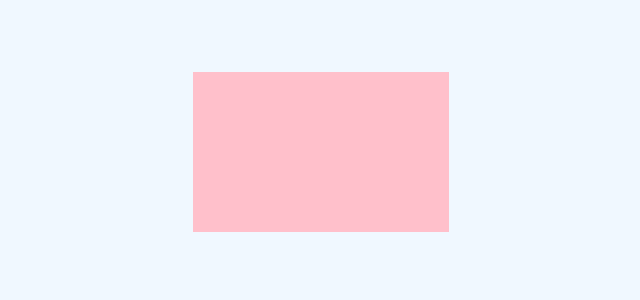
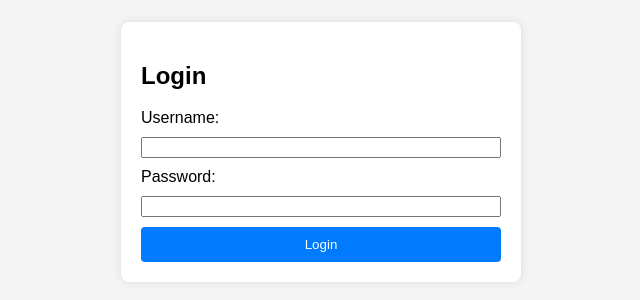
Before and after one commit to abhishekdahal-397/password-hash-using-bcrypt-and-jsonwebtoken, a plain HTML site: page frontend/index.html in a window 1280 px wide. Shown: the part 248-548 px from the top of the page, without its empty margins (319-959 px from the left). Drawn offline with Linux system fonts and the light colour scheme.

Commit message:
redirection successsful in frontend

```diff
--- a/backend/middlewares/authenticateJWT.js
+++ b/backend/middlewares/authenticateJWT.js
@@ -1,15 +1,11 @@
 // middleware/authenticateJWT.js
 const jwt = require("jsonwebtoken");
-
 const secretKey = "your_secret_key";
-
 const authenticateJWT = (req, res, next) => {
   const token = req.header("Authorization");
-
   if (!token) {
     return res.status(401).json({ error: "Unauthorized" });
   }
-
   jwt.verify(token, secretKey, (err, decoded) => {
     if (err) {
       return res.status(403).json({ error: "Forbidden" });
@@ -18,5 +14,4 @@ const authenticateJWT = (req, res, next) => {
     next();
   });
 };
-
 module.exports = authenticateJWT;
--- a/backend/package.json
+++ b/backend/package.json
@@ -2,6 +2,7 @@
   "dependencies": {
     "bcrypt": "^5.1.1",
     "body-parser": "^1.20.2",
+    "cors": "^2.8.5",
     "express": "^4.18.2",
     "jsonwebtoken": "^9.0.2",
     "mongoose": "^8.1.3"
--- a/backend/server.js
+++ b/backend/server.js
@@ -4,10 +4,11 @@ const mongoose = require("mongoose");
 const bodyParser = require("body-parser");
 const authRoutes = require("./routes/auth");
 const authenticateJWT = require("./middlewares/authenticateJWT");
+const cors = require("cors");
 
 const app = express();
-const PORT = 3000;
-
+const PORT = 3001;
+app.use(cors());
 mongoose.connect(
   "mongodb+srv://abhishekdahal397:Ri3lcgFuXGKrfuzG@jwt.hc9163v.mongodb.net/",
   { useNewUrlParser: true, useUnifiedTopology: true }
--- a/frontend/index.html
+++ b/frontend/index.html
@@ -3,13 +3,34 @@
   <head>
     <meta charset="UTF-8" />
     <meta name="viewport" content="width=device-width, initial-scale=1.0" />
-    <title>Document</title>
     <link rel="stylesheet" href="styles.css" />
+    <title>Login and Register</title>
   </head>
   <body>
     <div class="container">
-      <div class="smalldiv"></div>
+      <div class="form-container">
+        <div id="login-form">
+          <h2>Login</h2>
+          <form id="login-form">
+            <label for="login-username">Username:</label>
+            <input type="text" id="login-username" required />
+            <label for="login-password">Password:</label>
+            <input type="password" id="login-password" required />
+            <button type="button" onclick="login()">Login</button>
+          </form>
+        </div>
+        <div id="register-form" style="display: none">
+          <h2>Register</h2>
+          <form id="register-form">
+            <label for="register-username">Username:</label>
+            <input type="text" id="register-username" required />
+            <label for="register-password">Password:</label>
+            <input type="password" id="register-password" required />
+            <button type="button" onclick="register()">Register</button>
+          </form>
+        </div>
+      </div>
     </div>
+    <script src="script.js"></script>
   </body>
-  <script src="script.js"></script>
 </html>
--- a/frontend/script.js
+++ b/frontend/script.js
@@ -0,0 +1,58 @@
+function login() {
+  const username = document.getElementById("login-username").value;
+  const password = document.getElementById("login-password").value;
+
+  fetch("http://localhost:3001/api/login", {
+    method: "POST",
+    headers: {
+      "Content-Type": "application/json",
+    },
+    body: JSON.stringify({ username, password }),
+  })
+    .then((response) => {
+      if (!response.ok) {
+        throw new Error("Invalid credentials");
+      }
+      return response.json();
+    })
+    .then((data) => {
+      // Handle authentication response
+      const { token } = data;
+      console.log("Authentication successful. Token:", token);
+      // You may want to store the token in local storage or session storage for future requests
+    })
+    .catch((error) => {
+      console.error("Login failed:", error.message);
+    });
+  window.location.href = "./homepage.html";
+
+  console.log(`Login - Username: ${username}, Password: ${password}`);
+}
+
+function register() {
+  const username = document.getElementById("register-username").value;
+  const password = document.getElementById("register-password").value;
+
+  fetch("http://localhost:3001/api/register", {
+    method: "POST",
+    headers: {
+      "Content-Type": "application/json",
+    },
+    body: JSON.stringify({ username, password }),
+  })
+    .then((response) => {
+      if (!response.ok) {
+        throw new Error("Registration failed");
+      }
+      return response.json();
+    })
+    .then((data) => {
+      // Handle registration response
+      console.log("Registration successful:", data.message);
+    })
+    .catch((error) => {
+      console.error("Registration failed:", error.message);
+    });
+
+  console.log(`Register - Username: ${username}, Password: ${password}`);
+}
--- a/frontend/styles.css
+++ b/frontend/styles.css
@@ -1,31 +1,40 @@
-* {
-  margin: 0px;
-  padding: 0px;
-  box-sizing: border-box;
+body {
+  font-family: Arial, sans-serif;
+  margin: 0;
+  display: flex;
+  align-items: center;
+  justify-content: center;
+  height: 100vh;
+  background-color: #f4f4f4;
 }
-p {
+
+.container {
+  max-width: 400px;
+  width: 100%;
 }
-.container {
-  height: 100vh;
-  width: 100vw;
-  background-color: aliceblue;
+
+.form-container {
+  background-color: #fff;
+  padding: 20px;
+  border-radius: 8px;
+  box-shadow: 0 0 10px rgba(0, 0, 0, 0.1);
+}
+
+form {
   display: flex;
-  justify-content: center;
-  align-items: center;
+  flex-direction: column;
+  gap: 10px;
 }
-.smalldiv {
-  height: 20vh;
-  width: 20vw;
-  background-color: pink;
+
+button {
+  padding: 10px;
+  background-color: #007bff;
+  color: #fff;
+  border: none;
+  border-radius: 4px;
+  cursor: pointer;
 }
-@keyframes exampleAnimation {
-  0% {
-    transform: scale(1);
-  }
-  50% {
-    transform: scale(1.5);
-  }
-  100% {
-    transform: scale(1);
-  }
+
+button:hover {
+  background-color: #0056b3;
 }
```
Also changed, not shown: frontend/homepage.html (added, +11 -0 lines), 1 other file.
